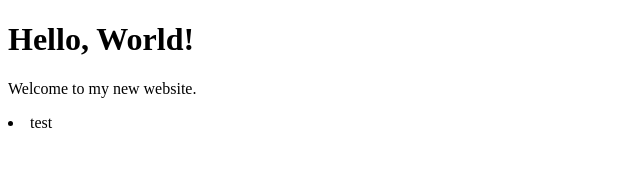
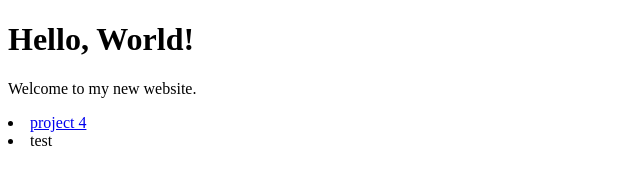
Before and after one commit to aribanana404/threejs, a plain HTML site: page index.html in a window 1280 px wide. Shown: the whole page, without its empty margins (0-640 px from the left). Drawn offline with Linux system fonts and the light colour scheme.

Commit message:
Update index.html

```diff
--- a/index.html
+++ b/index.html
@@ -7,6 +7,7 @@
 <body>
     <h1>Hello, World!</h1>
     <p>Welcome to my new website.</p>
+     <li><a href = "github_project"> project 4</a></li>
     <li>test</li>
 </body>
 </html>
```
